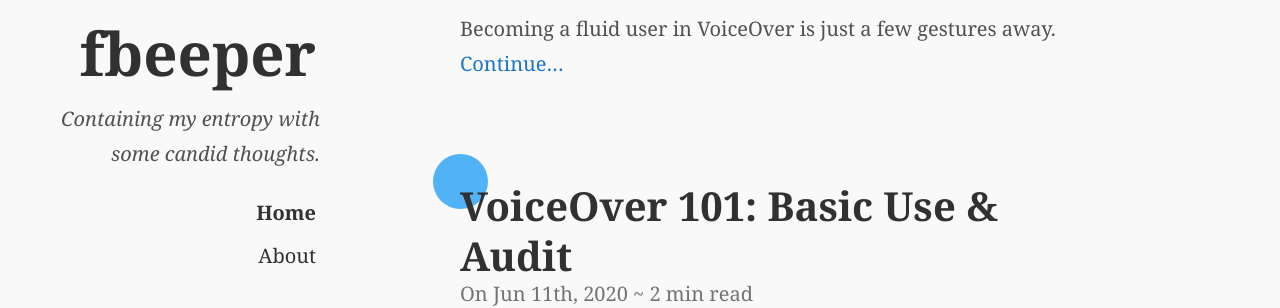
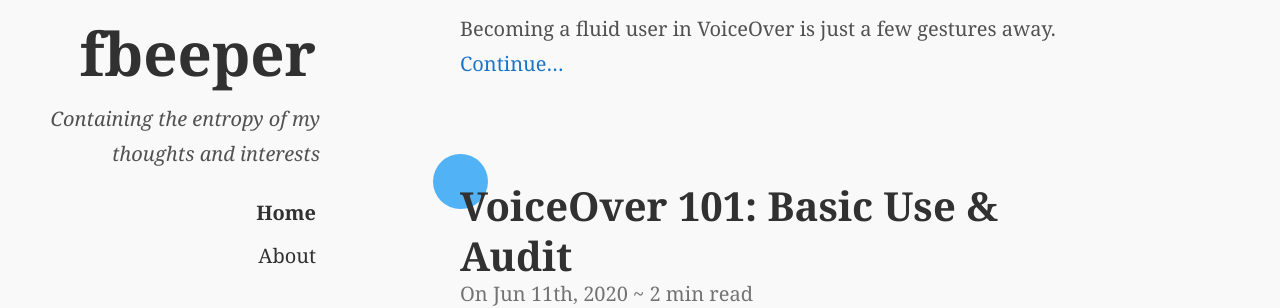
Before and after one commit to fbeeper/fbeeper.github.io, a Jekyll site: the page built from index.html, in a window 1280 px wide. Shown: the part 454-762 px from the top of the page. Built offline with Jekyll 4.4.1, drawn with Linux system fonts in a browser that asks for light colours; nearby versions of some CDN libraries; some web fonts are replaced; the list of posts is cut into pages by our own code.

Commit message:
update site's description

```diff
--- a/_config.yml
+++ b/_config.yml
@@ -13,7 +13,7 @@
 
 title: fbeeper
 tagline: 'Ferran Poveda'
-description: 'Containing my entropy with some candid thoughts.'
+description: 'Containing the entropy of my thoughts and interests'
 url: https://www.fbeeper.com
 baseurl: ""
 repository: fbeeper/fbeeper.github.io
```
